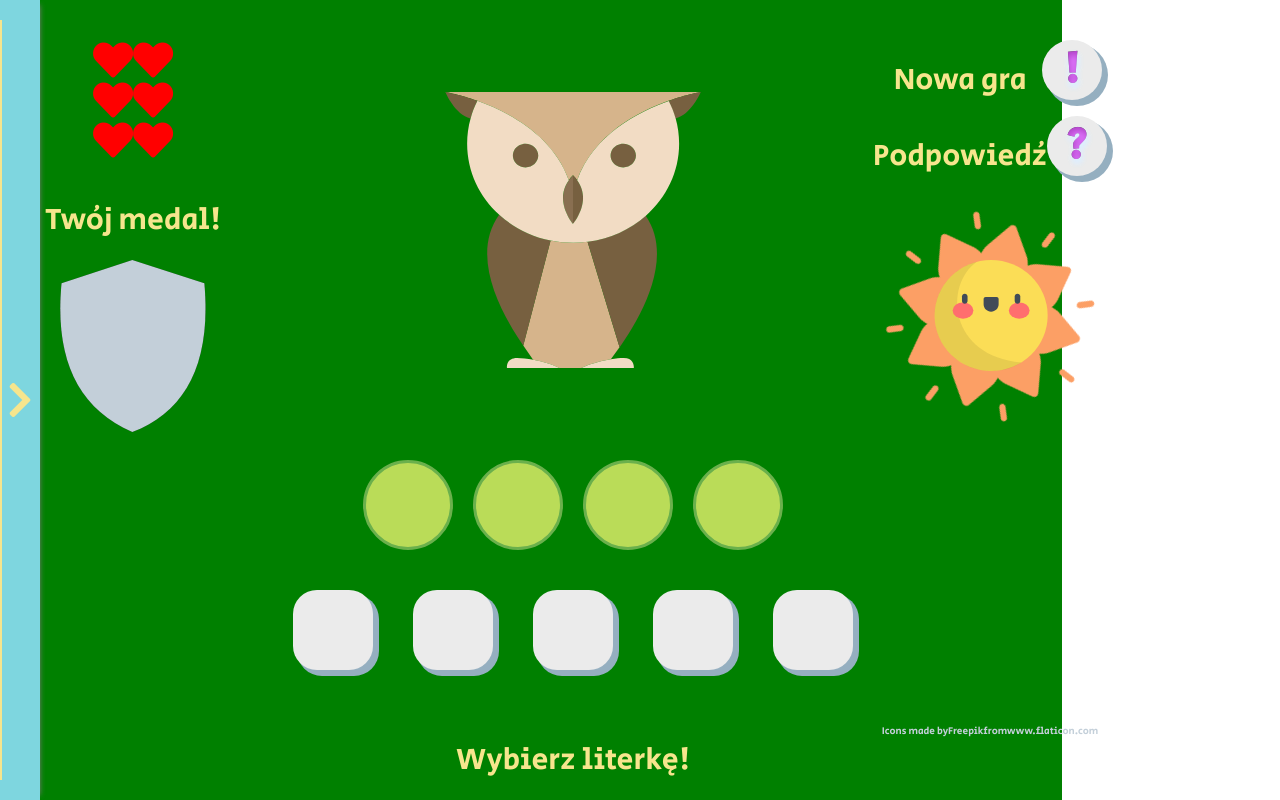
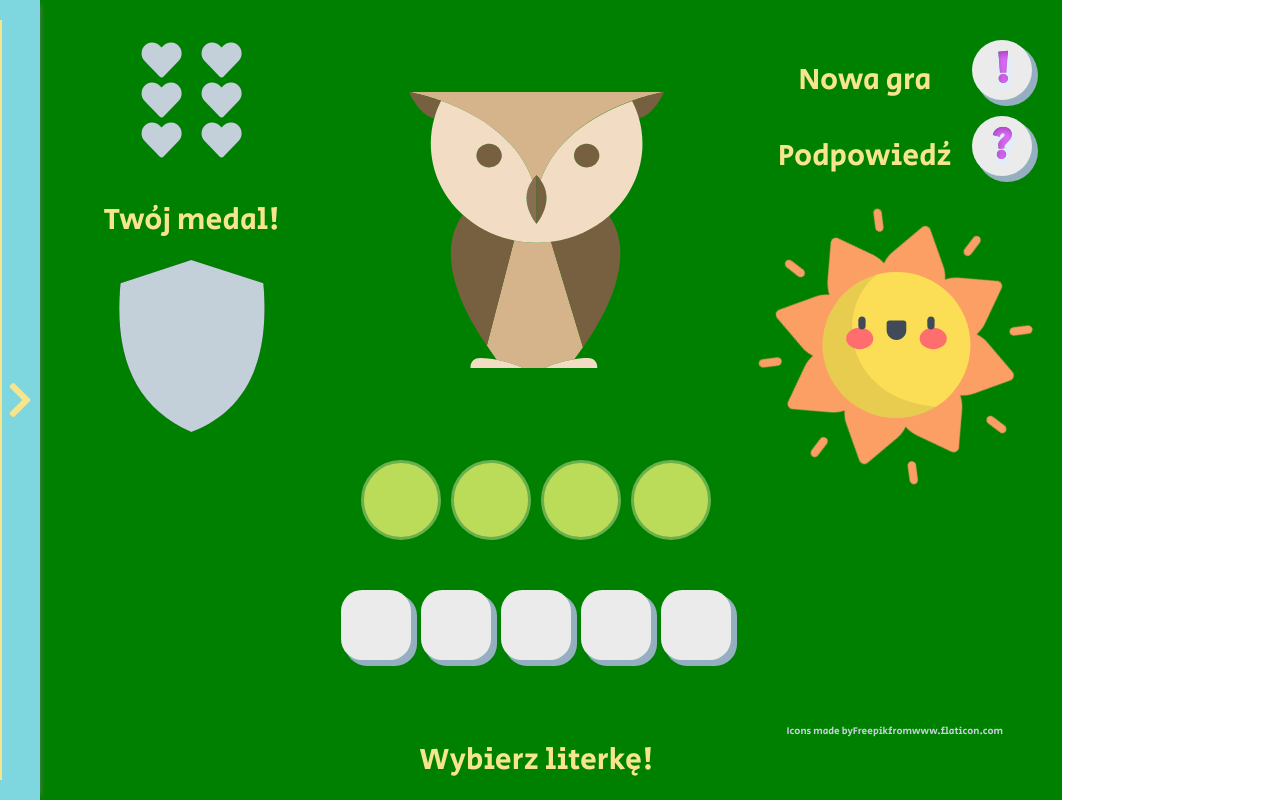
Before and after one commit to EGwizdala/WORDS_GAME, a plain HTML site: page index.html in a window 1280 px wide. Drawn offline with Linux system fonts and the light colour scheme; a web font is replaced by a local one.

Commit message:
tablet portrait css

```diff
--- a/sass/_media.sass
+++ b/sass/_media.sass
@@ -1,17 +1,29 @@
 @media (min-device-width: 768px) and (max-device-width: 1024px) and (orientation: landscape)
+    aside
+        height: 100vh
     main
         background-color: green
-        margin-left: 38px
+        margin-left: $aside-arrow-width
         min-width: 768px
         max-width: 1024px
         min-height: auto
         .score
+            flex-flow: row no-wrap
+            flex-basis: 25%
             ul
-                li
-                    flex-basis: 20px
-                    i
-                        font-size: 4em
-                        color: red
+                width: 50%
+
+        .board
+
+            .solution ul li
+                margin: 0 5px
+                height: 80px
+                width: 80px
+
+            .letters ul li
+                margin: 0 5px
+                height: 70px
+                width: 70px
 
 @media (min-device-width: 768px) and (max-device-width: 1024px) and (orientation: portrait)
     main
--- a/sass/_var.sass
+++ b/sass/_var.sass
@@ -1,6 +1,6 @@
 $font-letters: 'Secular One', sans-serif
 // $font-words:'Kavivanar', cursive
-
+$aside-arrow-width: 38px
 $aside-width: 110px
 $min-height: 800px
 
--- a/sass/styles.sass
+++ b/sass/styles.sass
@@ -126,6 +126,7 @@ main
                 max-width: 350px
     .board
         flex-basis: 40%
+        width: 40%
         display: flex
         flex-flow: column wrap
         justify-content: center
@@ -181,6 +182,7 @@ main
             +text-style
 
     .navigation
+        flex-basis: 30%
         display: flex
         flex-flow: column wrap
         justify-content: center
```
Also changed, not shown: css/styles.css, 1 other file.
